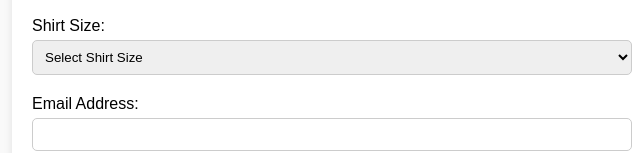
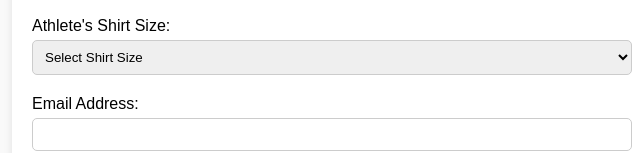
Before and after one commit to anthonylisacki-ship-it/tvhs, a website: page index.html in a window 1280 px wide. Shown: the part 647-800 px from the top of the page, 308-948 px from the left. Drawn offline with Linux system fonts and the light colour scheme.

Commit message:
Update index.html

```diff
--- a/index.html
+++ b/index.html
@@ -52,7 +52,7 @@
   <div class="form-section">
     <label for="playerName">Athlete's Name:</label>
     <input type="text" id="playerName" name="playerName" required>
- <label for="shirtSize">Shirt Size:</label>
+ <label for="shirtSize">Athlete's Shirt Size:</label>
     <select id="shirtSize" name="shirtSize" required>
       <option value="" disabled selected>Select Shirt Size</option>
       <option value="Youth XS">Youth XS</option>
```
